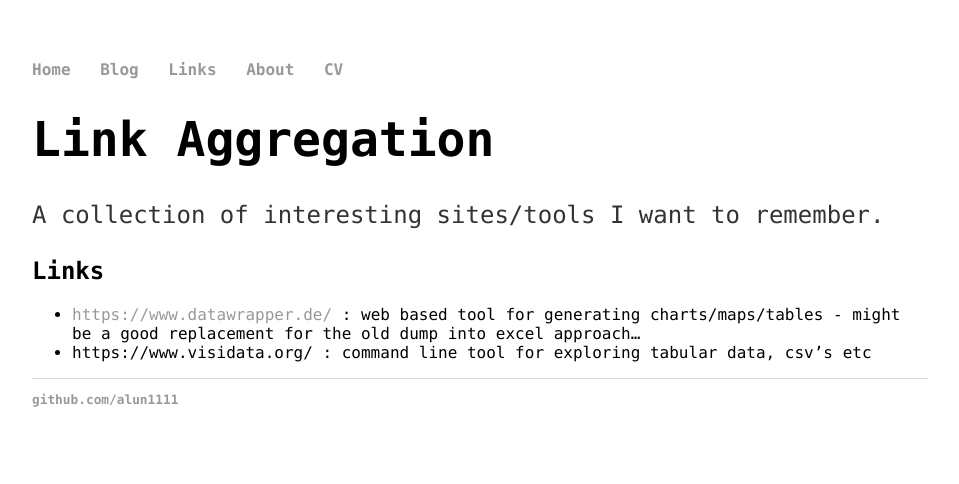
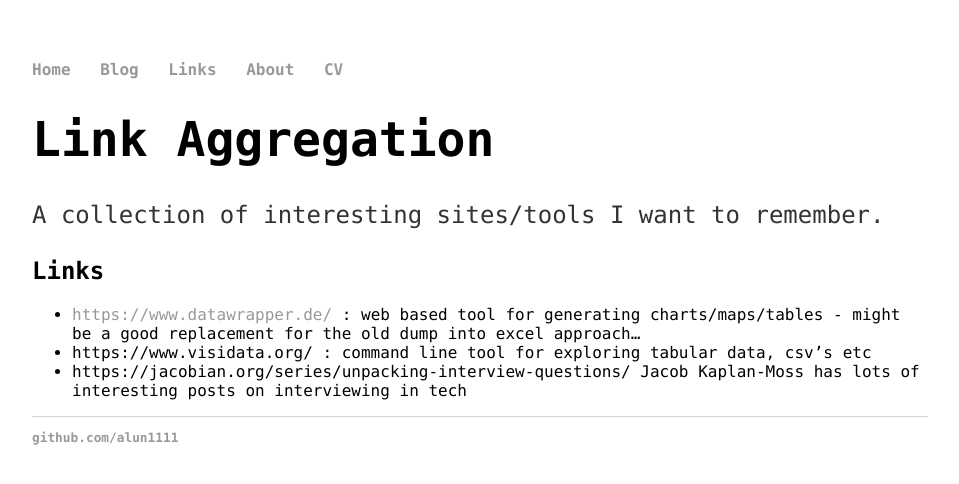
Before and after one commit to alun1111/alun1111.github.io, a Jekyll site: the page built from links/index.md, in a window 1280 px wide. Shown: the top 484 px of the page, without its empty margins (160-1119 px from the left). Built offline with Jekyll 4.4.1, drawn with Linux system fonts in a browser that asks for light colours.

Commit message:
add link

```diff
--- a/links/index.md
+++ b/links/index.md
@@ -10,3 +10,4 @@ A collection of interesting sites/tools I want to remember.
 
 - [https://www.datawrapper.de/](https://www.datawrapper.de/) : web based tool for generating charts/maps/tables - might be a good replacement for the old dump into excel approach...
 - https://www.visidata.org/ : command line tool for exploring tabular data, csv's etc
+- https://jacobian.org/series/unpacking-interview-questions/ Jacob Kaplan-Moss has lots of interesting posts on interviewing in tech
```
